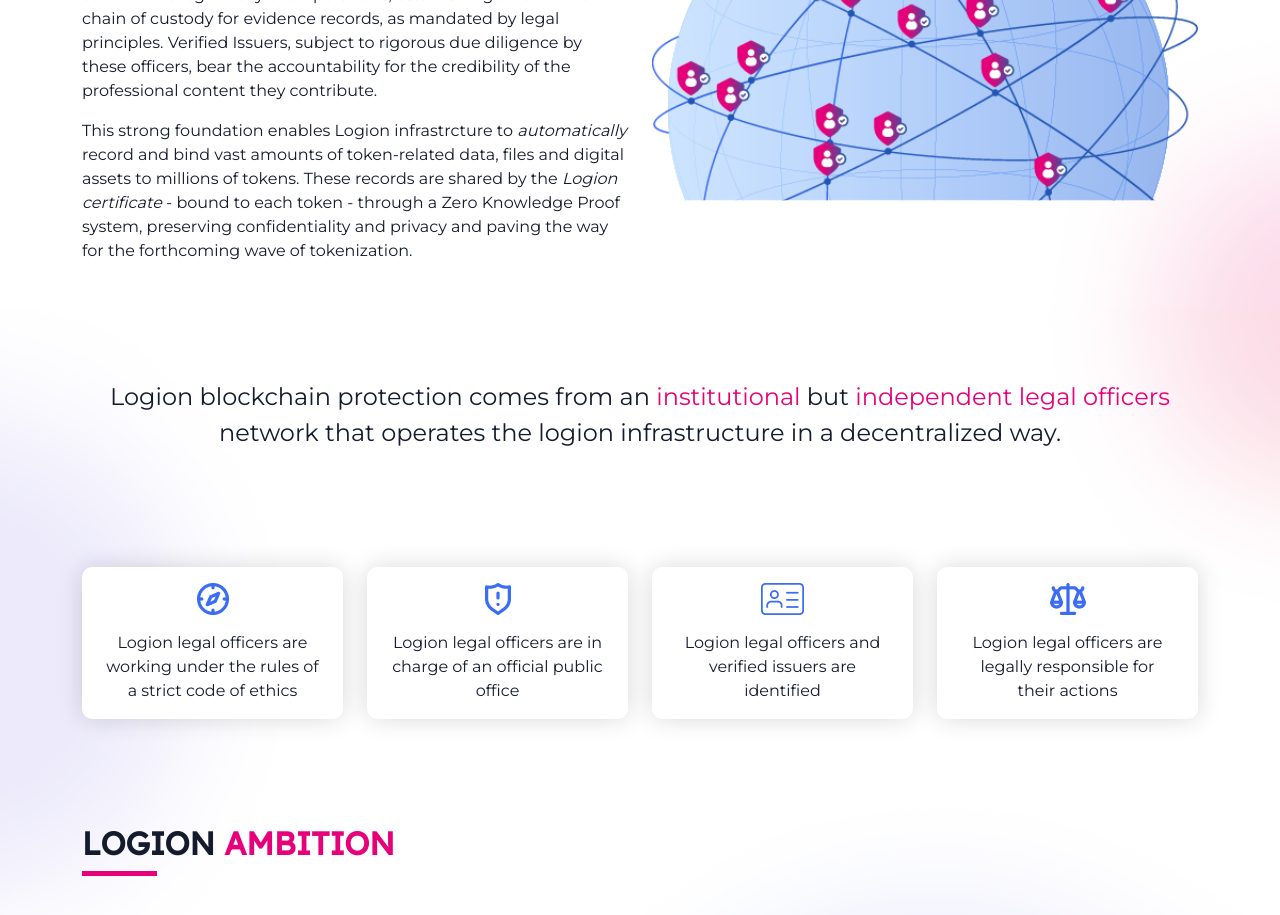
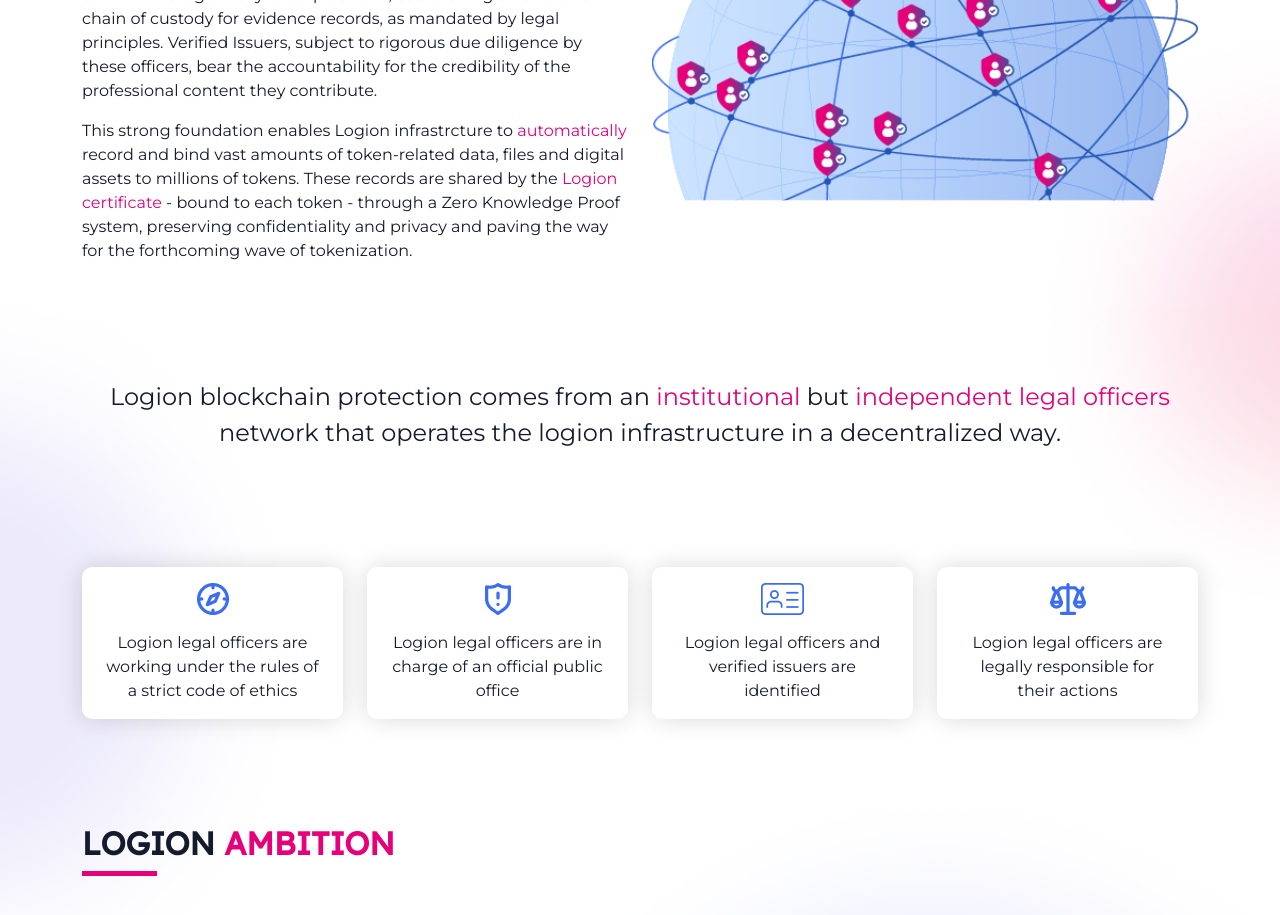
Before and after one commit to logion-network/logion-web-site, a React (Create React App) app: page / in a window 1280 px wide. Shown: the part 2420-3335 px from the top of the page. Built offline with nearby package versions, Linux system fonts and the light colour scheme.

Commit message:
Update OneByTwoTextImage.css

```diff
--- a/src/components/OneByTwoTextImage.css
+++ b/src/components/OneByTwoTextImage.css
@@ -11,3 +11,7 @@
     flex-direction: column;
     align-items: center;
 }
+.OneByTwoTextImage  em {
+    font-style: normal;
+    color: var(--color2-color);
+}
```
